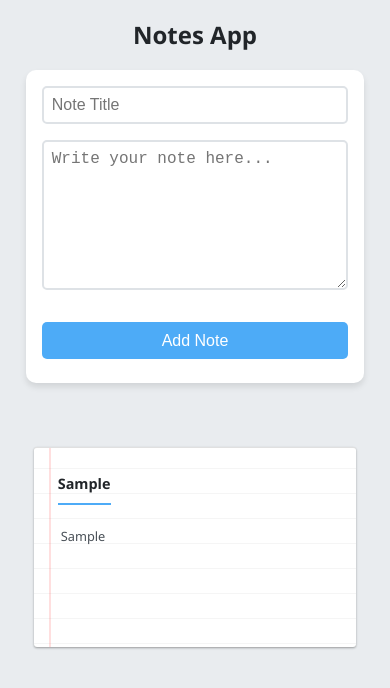
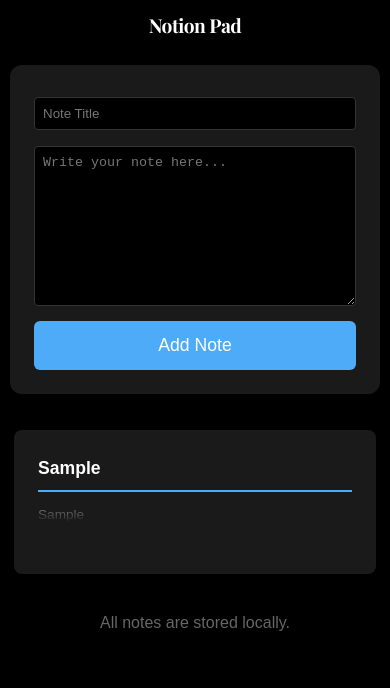
Before and after one commit to KodePratham/simple-notes-app, a plain HTML site: page index.html in a window 390 px wide. Both pictures are taken after typing "Sample", "Sample" into the empty fields and a click on the button "Add Note". Drawn offline with nearby package versions, Linux system fonts and the light colour scheme.

Commit message:
Add files via upload

```diff
--- /dev/null
+++ b/css/styles.css
@@ -0,0 +1,239 @@
+/* Import Playfair Display font */
+@import url('https://fonts.googleapis.com/css2?family=Playfair+Display:wght@700&display=swap');
+
+* {
+    margin: 0;
+    padding: 0;
+    box-sizing: border-box;
+}
+
+body {
+    font-family: Arial, sans-serif;
+    line-height: 1.6;
+    background-color: #000;
+    color: #fff;
+}
+
+.container {
+    max-width: 800px;
+    margin: 0 auto;
+    padding: 20px;
+    width: 95%;
+}
+
+h1 {
+    text-align: center;
+    margin-bottom: 2.5rem;
+    font-size: clamp(2.5rem, 7vw, 4rem);
+    font-family: 'Playfair Display', serif;
+    letter-spacing: -0.5px;
+}
+
+.note-form {
+    background: #1a1a1a;
+    padding: 2.5rem;
+    border-radius: 12px;
+    margin-bottom: 3rem;
+    box-shadow: 0 4px 6px rgba(0, 0, 0, 0.1);
+}
+
+input, textarea {
+    width: 100%;
+    padding: 10px;
+    margin: 10px 0;
+    border: 1px solid #333;
+    background-color: #000;
+    color: #fff;
+    border-radius: 4px;
+}
+
+textarea {
+    height: 200px;
+    resize: vertical;
+    margin-bottom: 1.5rem;
+}
+
+button {
+    background: #4dabf7;
+    color: white;
+    padding: 12px 24px;
+    border: none;
+    border-radius: 6px;
+    cursor: pointer;
+    transition: all 0.3s ease;
+    font-size: 1rem;
+    min-width: 120px;
+}
+
+button:hover {
+    opacity: 0.9;
+    transform: translateY(-2px);
+}
+
+#notesContainer {
+    display: grid;
+    grid-template-columns: repeat(auto-fill, minmax(280px, 1fr));
+    gap: 1.5rem;
+    padding: 0.5rem;
+}
+
+.note {
+    background: #1a1a1a;
+    padding: 1.5rem;
+    border-radius: 8px;
+    cursor: pointer;
+    transition: all 0.3s ease;
+    min-height: 200px;
+    max-height: 300px;
+    display: flex;
+    flex-direction: column;
+    position: relative;
+}
+
+.note h3 {
+    color: #fff;
+    font-size: 1.2rem;
+    margin-bottom: 1rem;
+    padding-bottom: 0.5rem;
+    border-bottom: 2px solid #4dabf7;
+    white-space: nowrap;
+    overflow: hidden;
+    text-overflow: ellipsis;
+}
+
+.note p {
+    color: #d3d3d3;
+    font-size: 0.9rem;
+    line-height: 1.5;
+    overflow: hidden;
+    display: -webkit-box;
+    -webkit-line-clamp: 4; /* Changed from 6 to 4 for better preview */
+    -webkit-box-orient: vertical;
+    position: relative;
+    flex: 1;
+    margin-bottom: 2rem;
+}
+
+.note small {
+    color: #888;
+    font-size: 0.8rem;
+    position: absolute;
+    bottom: 1rem;
+    left: 1.5rem;
+}
+
+.note:hover {
+    transform: translateY(-5px);
+    box-shadow: 0 5px 15px rgba(0,0,0,0.3);
+}
+
+/* Replace the fade effect with a better solution */
+.note p::after {
+    content: '';
+    position: absolute;
+    bottom: 0;
+    left: 0;
+    width: 100%;
+    height: 2rem;
+    background: linear-gradient(transparent, #1a1a1a 90%);
+    pointer-events: none;
+}
+
+/* Improved responsive design */
+@media (max-width: 1024px) {
+    #notesContainer {
+        grid-template-columns: repeat(auto-fill, minmax(300px, 1fr));
+        gap: 1.2rem;
+    }
+}
+
+@media (max-width: 768px) {
+    .container {
+        width: 100%;
+        padding: 15px;
+    }
+
+    #notesContainer {
+        grid-template-columns: repeat(auto-fill, minmax(250px, 1fr));
+        gap: 1rem;
+        padding: 0.25rem;
+    }
+
+    .note {
+        min-height: 160px;
+    }
+
+    .note h3 {
+        font-size: 1.1rem;
+        margin-bottom: 0.8rem;
+    }
+
+    .note p {
+        font-size: 0.85rem;
+        -webkit-line-clamp: 3; /* Adjusted for mobile */
+        margin-bottom: 1.5rem;
+    }
+
+    .note small {
+        font-size: 0.75rem;
+    }
+
+    .note-form {
+        padding: 2rem;
+    }
+
+    button {
+        padding: 12px 20px;
+        width: 100%;
+        font-size: 1rem;
+    }
+
+    textarea {
+        height: 180px;
+    }
+}
+
+@media (max-width: 480px) {
+    .container {
+        padding: 10px;
+    }
+
+    #notesContainer {
+        grid-template-columns: 1fr;
+        gap: 0.8rem;
+    }
+
+    .note {
+        min-height: 140px;
+    }
+
+    .note-form {
+        padding: 1.5rem;
+        margin-bottom: 2rem;
+    }
+
+    input, textarea {
+        padding: 8px;
+        margin: 8px 0;
+    }
+
+    textarea {
+        height: 160px;
+    }
+
+    h1 {
+        font-size: clamp(1.2rem, 4vw, 2rem);
+        margin-bottom: 1.5rem;
+    }
+
+    button {
+        padding: 14px 20px;
+        font-size: 1.1rem;
+    }
+}
+
+#local-storage-message {
+    text-align: center;
+    margin-top: 2rem;
+    color: #666;
+}
--- a/index.html
+++ b/index.html
@@ -3,19 +3,24 @@
 <head>
     <meta charset="UTF-8">
     <meta name="viewport" content="width=device-width, initial-scale=1.0">
-    <title>Notes App</title>
-    <link rel="stylesheet" href="styles.css">
+    <title>Notion Pad</title>
+    <link rel="stylesheet" href="https://fonts.googleapis.com/css2?family=Playfair+Display:wght@700&display=swap">
+    <link rel="stylesheet" href="css/styles.css">
 </head>
 <body>
     <div class="container">
-        <h1>Notes App</h1>
+        <h1>Notion Pad</h1>
         <div class="note-form">
             <input type="text" id="noteTitle" placeholder="Note Title">
             <textarea id="noteContent" placeholder="Write your note here..."></textarea>
             <button id="addNote">Add Note</button>
         </div>
         <div id="notesContainer"></div>
+        <div id="local-storage-message">
+            <p>All notes are stored locally.</p>
+        </div>
     </div>
-    <script src="script.js"></script>
+    <script src="js/notes.js"></script>
+    <script src="js/script.js"></script>
 </body>
 </html>
--- /dev/null
+++ b/js/notes.js
@@ -0,0 +1,39 @@
+// ...existing code...
+
+function editNote(noteId, newContent) {
+    const note = document.getElementById(noteId);
+    if (note) {
+        note.innerHTML = newContent;
+    } else {
+        console.error('Note not found');
+    }
+}
+
+async function exportNoteAsPDF(noteId) {
+    const note = document.getElementById(noteId);
+    if (note) {
+        const { PDFDocument, rgb } = PDFLib;
+        const pdfDoc = await PDFDocument.create();
+        const page = pdfDoc.addPage([600, 400]);
+        const { width, height } = page.getSize();
+        page.drawText(note.innerText, {
+            x: 50,
+            y: height - 50,
+            size: 20,
+            color: rgb(0, 0, 0),
+        });
+        const pdfBytes = await pdfDoc.save();
+        const blob = new Blob([pdfBytes], { type: 'application/pdf' });
+        const url = URL.createObjectURL(blob);
+        const a = document.createElement('a');
+        a.href = url;
+        a.download = `${note.innerText}.pdf`;
+        document.body.appendChild(a);
+        a.click();
+        document.body.removeChild(a);
+    } else {
+        console.error('Note not found');
+    }
+}
+
+// ...existing code...
--- /dev/null
+++ b/js/script.js
@@ -0,0 +1,66 @@
+document.addEventListener('DOMContentLoaded', () => {
+    const noteForm = document.querySelector('.note-form');
+    const notesContainer = document.getElementById('notesContainer');
+    const titleInput = document.getElementById('noteTitle');
+    const contentInput = document.getElementById('noteContent');
+    const addNoteBtn = document.getElementById('addNote');
+
+    let notes = JSON.parse(localStorage.getItem('notes')) || [];
+
+    function saveNotes() {
+        localStorage.setItem('notes', JSON.stringify(notes));
+    }
+
+    function displayNotes() {
+        notesContainer.innerHTML = '';
+        notes.forEach((note, index) => {
+            const noteElement = document.createElement('div');
+            noteElement.className = 'note';
+            noteElement.innerHTML = `
+                <h3>${note.title}</h3>
+                <p>${note.content.substring(0, 150)}${note.content.length > 150 ? '...' : ''}</p>
+            `;
+            noteElement.addEventListener('click', () => viewNote(index));
+            notesContainer.appendChild(noteElement);
+        });
+    }
+
+    window.viewNote = (index) => {
+        window.location.href = `note.html?id=${index}`;
+    };
+
+    window.deleteNote = (index) => {
+        if (confirm('Are you sure you want to delete this note?')) {
+            notes.splice(index, 1);
+            saveNotes();
+            displayNotes();
+        }
+    };
+
+    addNoteBtn.addEventListener('click', (e) => {
+        e.preventDefault();
+
+        const title = titleInput.value.trim();
+        const content = contentInput.value.trim();
+
+        if (!title || !content) {
+            alert('Please fill in both title and content!');
+            return;
+        }
+
+        const note = {
+            title,
+            content,
+            date: new Date().toLocaleString()
+        };
+
+        notes.push(note);
+        saveNotes();
+        displayNotes();
+
+        titleInput.value = '';
+        contentInput.value = '';
+    });
+
+    displayNotes();
+});
```
Also changed, not shown: css/note-detail.css (added, +117 -0 lines), note.html (+89 -4 lines).
